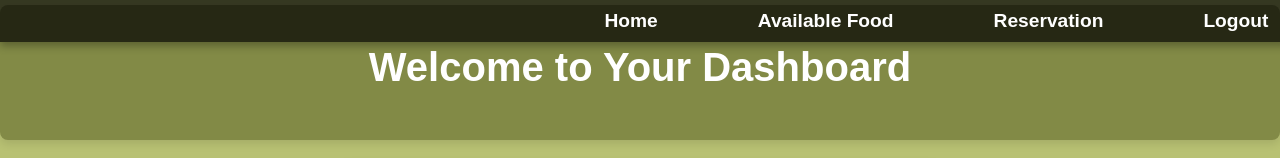
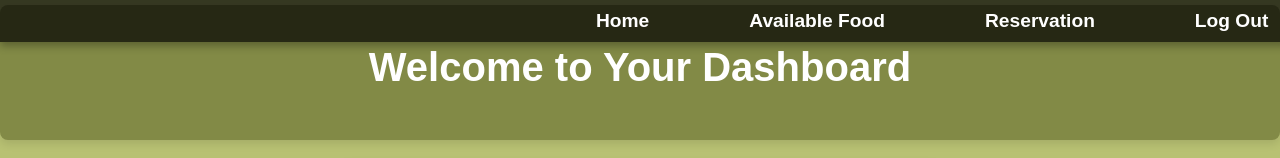
Before and after one commit to RamaKsibati/Food-Bank-website, a website: page frontend/dashboared.html in a window 1280 px wide. Shown: the top 158 px of the page. Drawn offline with Linux system fonts and the light colour scheme; no server answers; sample sign-in values are in the browser's storage.

Commit message:
Show authenticated logout and interactive reservation history

```diff
--- a/frontend/dashboared.html
+++ b/frontend/dashboared.html
@@ -14,7 +14,7 @@
                 <li><a href="index.html">Home</a></li>
                 <li><a href="feed.html">Available Food</a></li>
                 <li><a href="reservation.html">Reservation</a></li>
-                <li><a href="#" onclick="logout()">Logout</a></li>
+                <li data-auth="signed-in"><a href="#" data-action="logout">Log Out</a></li>
             </ul>
         </nav>
     </header>
```
